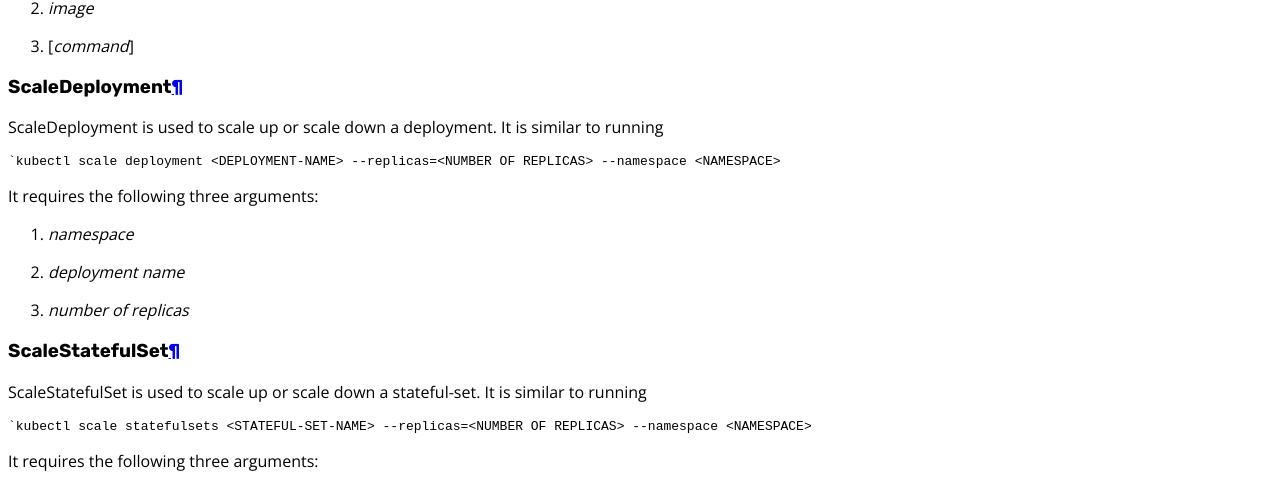
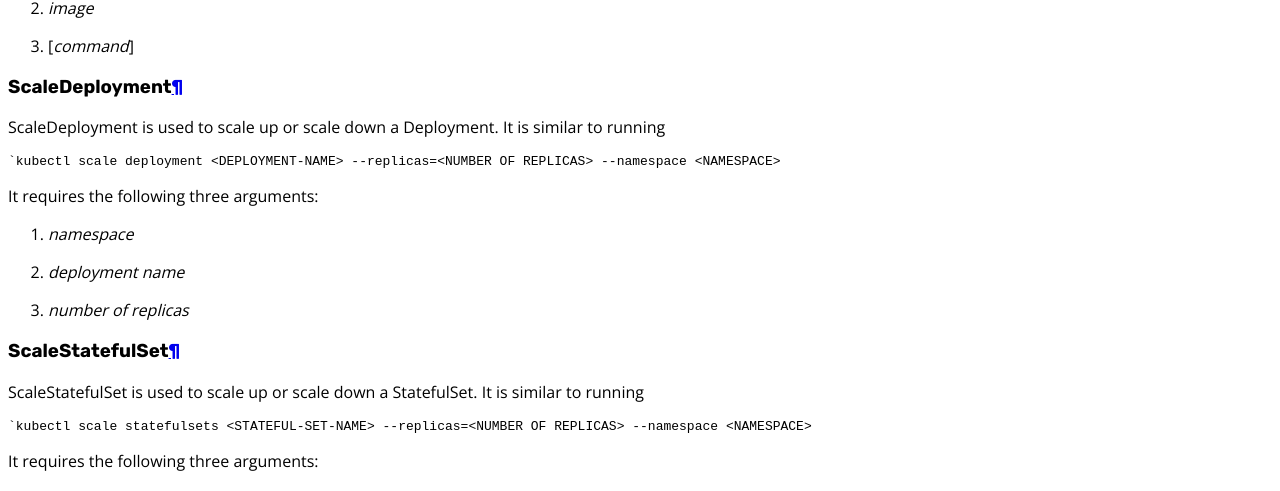
Before and after one commit to kanisterio/kanister, a Sphinx documentation site: the page built from docs/functions.rst, in a window 1280 px wide and 900 px high, scrolled down 1119 px. Shown: the part 144-635 px from the top of the window. Built offline with Sphinx 7.4.7, drawn with Linux system fonts in a browser that asks for light colours.

Commit message:
Kanister minor doc fix (#2952)

```diff
--- a/docs/functions.rst
+++ b/docs/functions.rst
@@ -81,7 +81,7 @@ KubeTask takes the following three arguments:
 ScaleDeployment
 ---------------
 
-ScaleDeployment is used to scale up or scale down a deployment.
+ScaleDeployment is used to scale up or scale down a Deployment.
 It is similar to running
 
 .. code-block:: bash
@@ -97,7 +97,7 @@ It requires the following three arguments:
 ScaleStatefulSet
 ----------------
 
-ScaleStatefulSet is used to scale up or scale down a stateful-set.
+ScaleStatefulSet is used to scale up or scale down a StatefulSet.
 It is similar to running
 
 .. code-block:: bash
```
